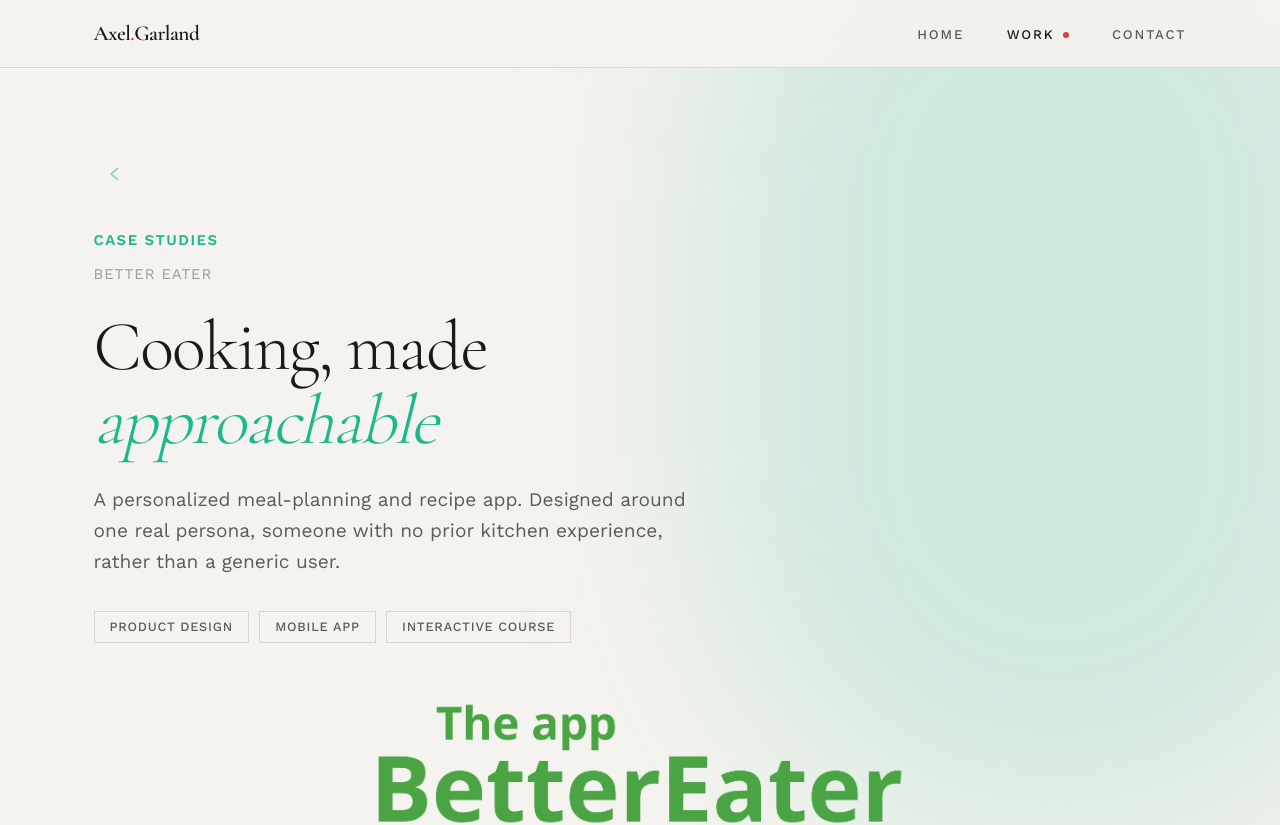
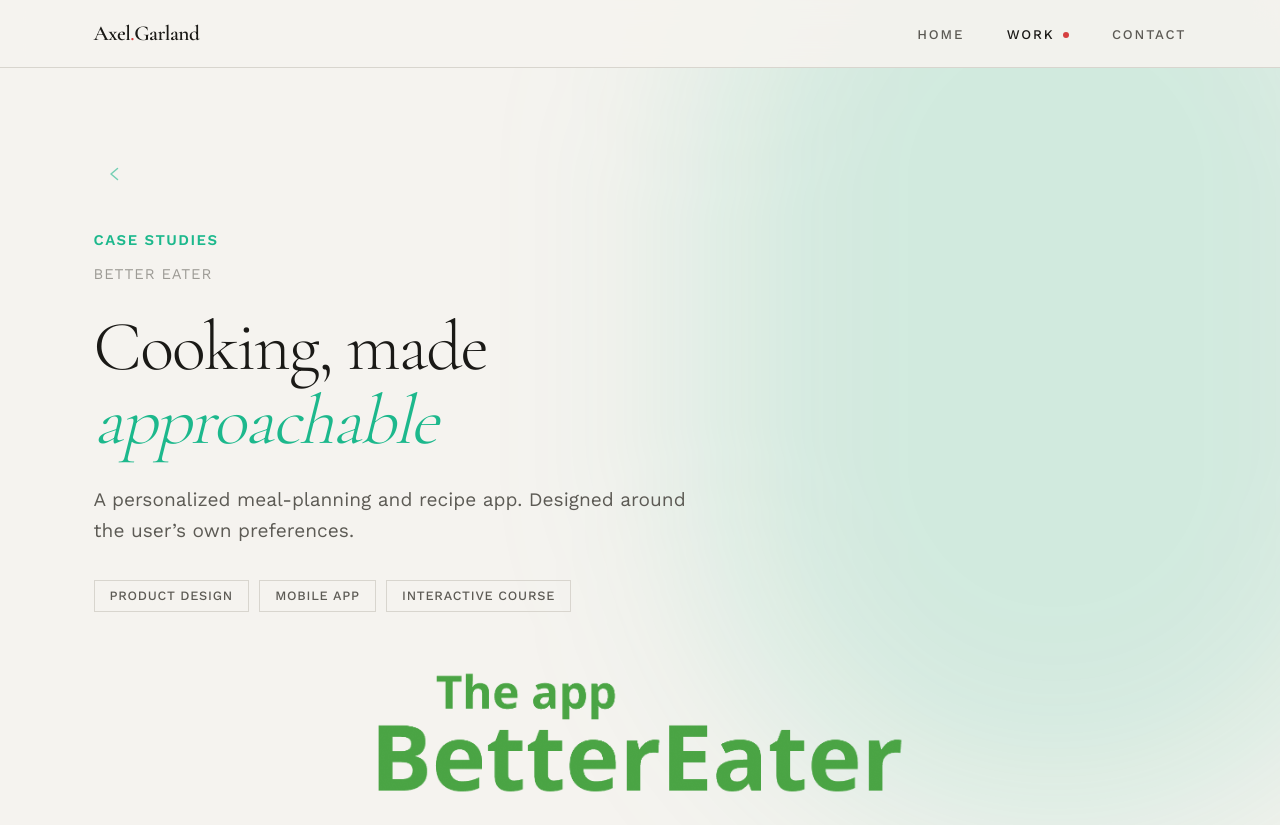
Before and after one commit to AxelGarland/AxelGarland, a Next.js app: page /work/better-eater in a window 1280 px wide. Shown: the top 825 px of the page. Built offline with nearby package versions, Linux system fonts and the light colour scheme.

Commit message:
Better Eater: simplify the hero blurb
"Designed around one real persona, someone with no prior kitchen
experience, rather than a generic user" -> "Designed around the user's
own preferences."

Co-Authored-By: Claude Sonnet 5 <noreply@anthropic.com>

```diff
--- a/app/work/better-eater/page.tsx
+++ b/app/work/better-eater/page.tsx
@@ -83,8 +83,7 @@ export default function BetterEaterPage() {
               Cooking, made <em className="italic text-teal">approachable</em>
             </h1>
             <p className="mb-8 max-w-[52ch] text-lg leading-relaxed text-ink-muted">
-              {project.summary} Designed around one real persona, someone with no prior kitchen
-              experience, rather than a generic user.
+              {project.summary} Designed around the user&rsquo;s own preferences.
             </p>
             <div className="mb-12 flex flex-wrap gap-2.5">
               {TAGS.map((tag) => (
```
Also changed, not shown: 1 other file (tests, documents, lock files or other folders).
